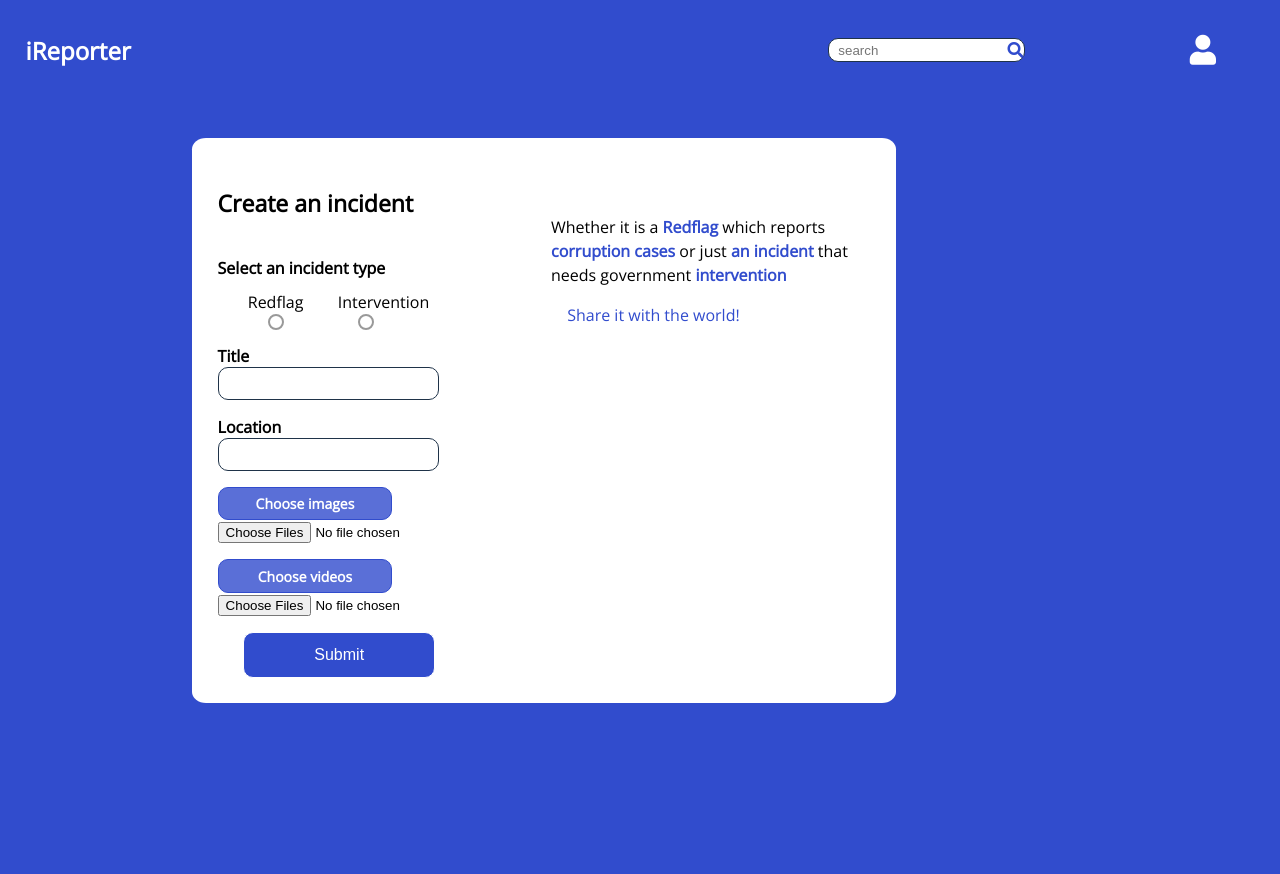
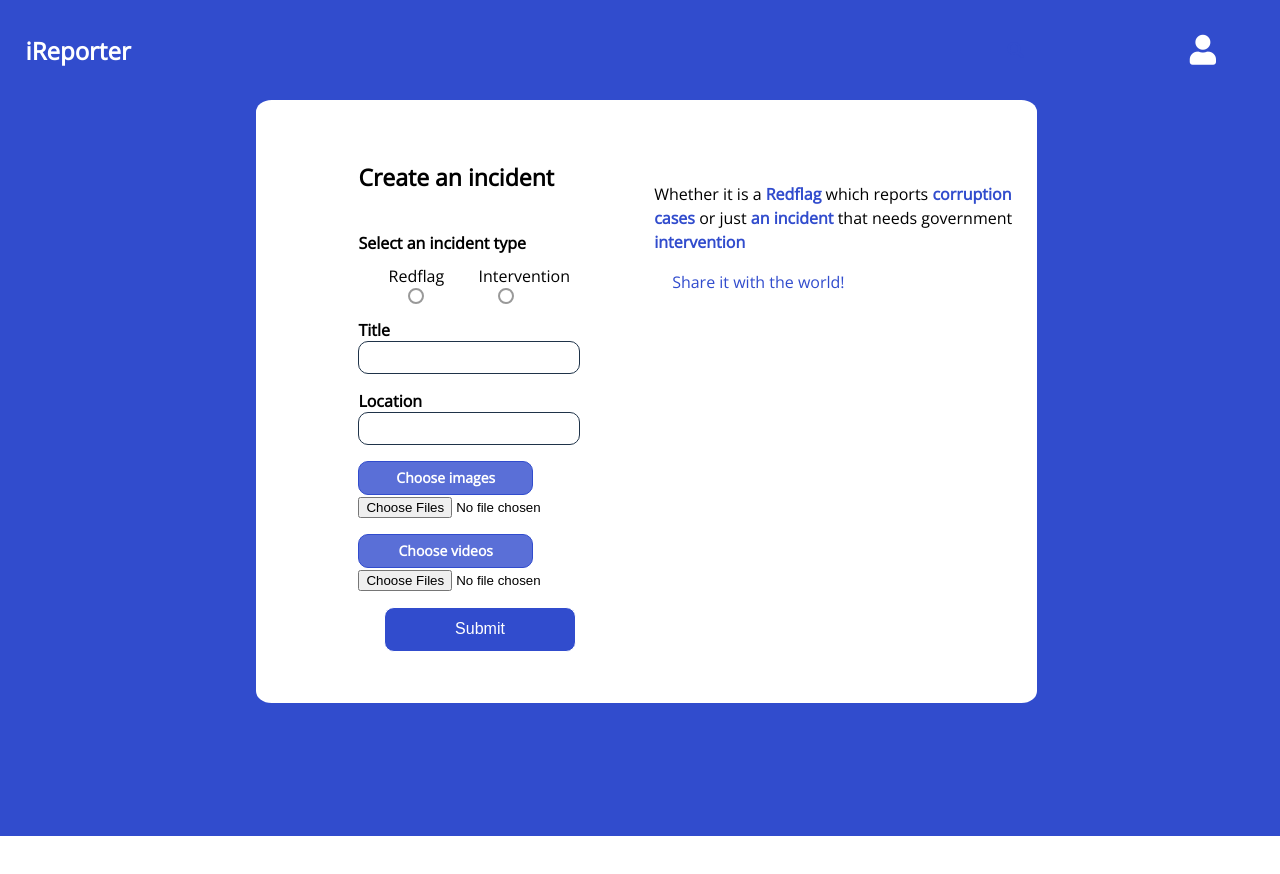
Before and after one commit to thiernomoudou/iReporter, a website: page UI/incident-form.html in a window 1280 px wide. After the commit the page ends 836 px from the top, so only its background shows below. Drawn offline with nearby package versions, Linux system fonts and the light colour scheme.

Commit message:
Center signup signin and incident form cards

```diff
--- a/UI/css/index.css
+++ b/UI/css/index.css
@@ -254,11 +254,11 @@
 
 .signup-card{
 	background-color: #ffffff;
-	width: 40%;
-	padding: 2%  3% 2% 2%;
+	width: 28%;
+	padding: 3%  3% 4% 8%;
 	position: relative;
 	top: 8%;
-	left: 35%;
+	left: 30%;
 	border-radius: 2%;
 }
 
@@ -463,8 +463,8 @@
 
 #incident-card{
 	width: 50%;
-	margin-left: -20%;
-	margin-top: -2%;
+	margin-left: -10%;
+	margin-top: -5%;
 }
 
 .user-card{
--- a/UI/incident-form.html
+++ b/UI/incident-form.html
@@ -16,7 +16,7 @@
 	<section class="custom-navbar">
 		<a class="logo" href="index.html">iReporter</a>
         <form class="nav-search">
-        	<input type="search" class="search-input"  aria-label="search" placeholder="search"/>
+        	<input type="search" class="search-input hide"  aria-label="search" placeholder="search"/>
         </form>
 		<div class="search-icon incident-search"  href=""><i class="fas fa-search"></i></div>
 		<i class="fas fa-user avatar"></i>
```
Also changed, not shown: UI/login.html (+3 -3 lines).
